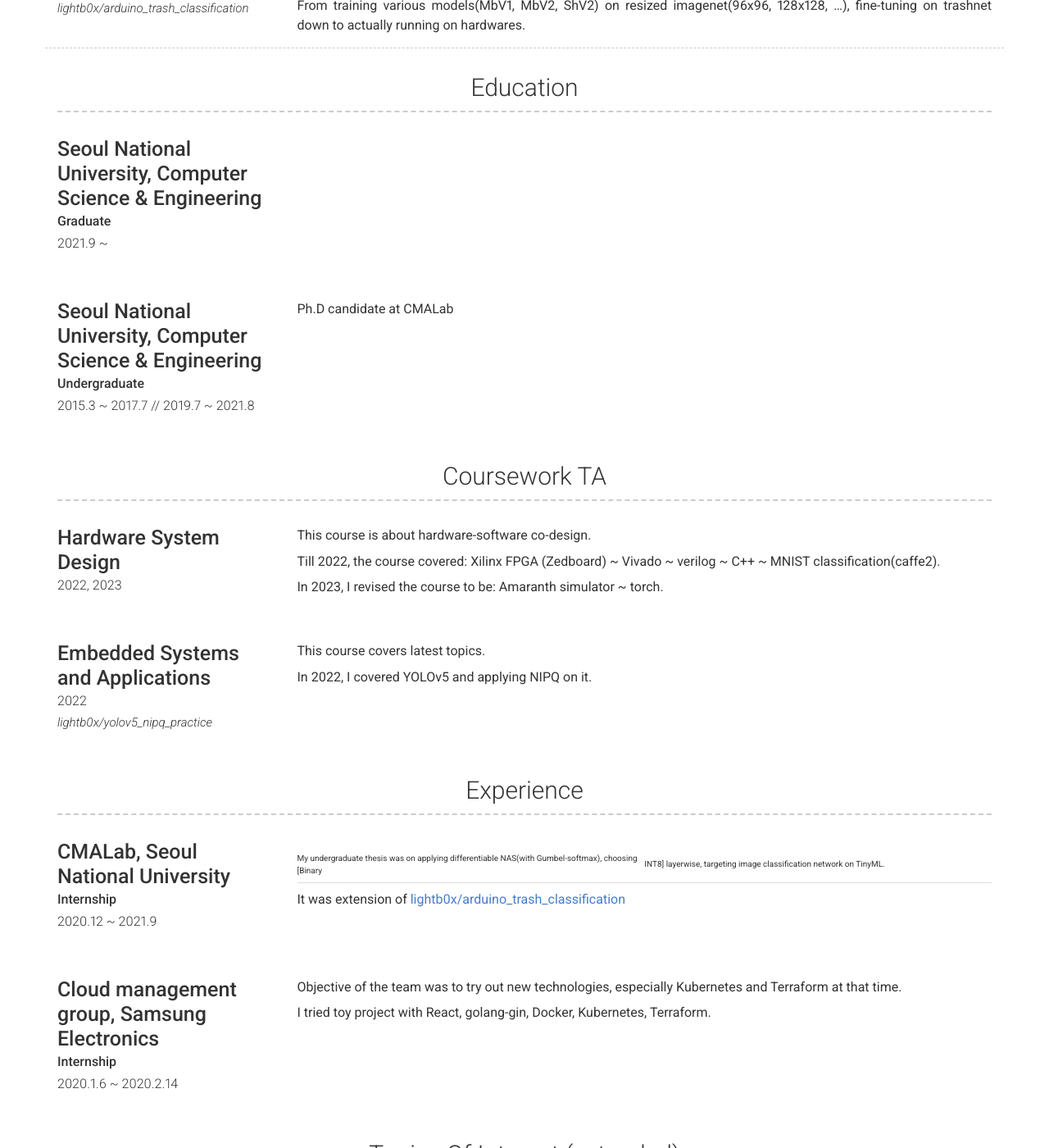
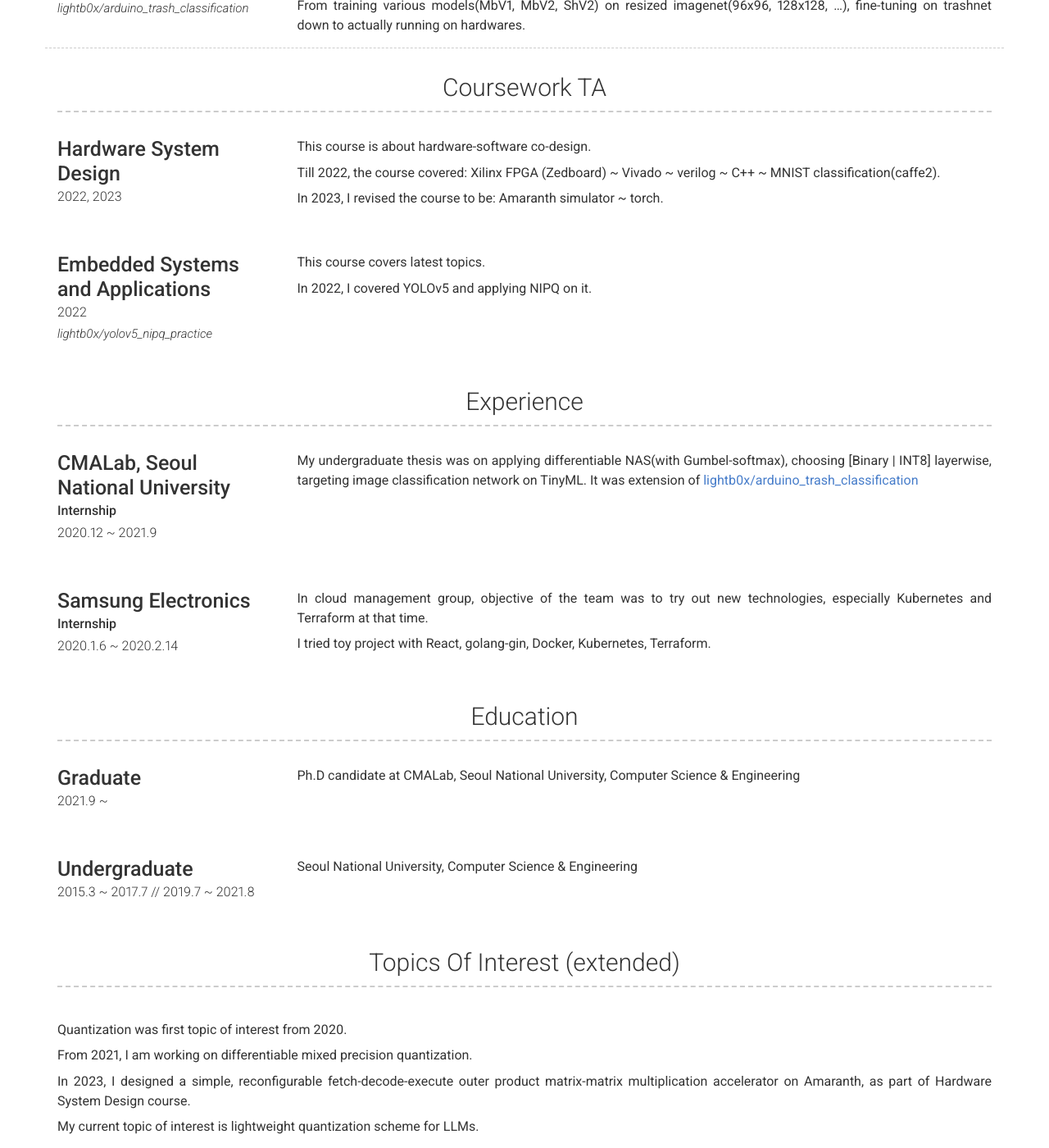
Before and after one commit to lightb0x/lightb0x.github.io, a Jekyll site: the page built from index.md, in a window 1280 px wide and 1400 px high, scrolled down 1218 px. Shown: the whole window at 82% size. Built offline with Jekyll 4.4.1, drawn with Linux system fonts in a browser that asks for light colours; nearby versions of some CDN libraries; part of the change alters nothing that is shown.

```diff
--- a/_config.yml
+++ b/_config.yml
@@ -120,19 +120,6 @@ content:
           Trash classification on Arduino Nano 33 BLE and Raspberry Pi 2.
 
           From training various models(MbV1, MbV2, ShV2) on resized imagenet(96x96, 128x128, ...), fine-tuning on trashnet down to actually running on hardwares.
-  - title: Education
-    layout: list
-    content:
-      - layout: left
-        title: Seoul National University, Computer Science & Engineering
-        sub_title: Graduate
-        caption: 2021.9 ~
-      - layout: left
-        title: Seoul National University, Computer Science & Engineering
-        sub_title: Undergraduate
-        caption: 2015.3 ~ 2017.7 // 2019.7 ~ 2021.8
-        description: | # this will include new lines to allow paragraphs
-          Ph.D candidate at CMALab
   - title: Coursework TA
     layout: list
     content:
@@ -163,16 +150,30 @@ content:
         caption: 2020.12 ~ 2021.9
         description: |
           My undergraduate thesis was on applying differentiable NAS(with Gumbel-softmax), choosing [Binary | INT8] layerwise, targeting image classification network on TinyML.
-
           It was extension of [lightb0x/arduino_trash_classification](https://github.com/lightb0x/arduino_trash_classification)
       - layout: left
-        title: Cloud management group, Samsung Electronics
+        title: Samsung Electronics
         sub_title: Internship
         caption: 2020.1.6 ~ 2020.2.14
         description: | # this will include new lines to allow paragraphs
-          Objective of the team was to try out new technologies, especially Kubernetes and Terraform at that time.
+          In cloud management group, objective of the team was to try out new technologies, especially Kubernetes and Terraform at that time.
 
           I tried toy project with React, golang-gin, Docker, Kubernetes, Terraform.
+  - title: Education
+    layout: list
+    content:
+      - layout: left
+        title: Graduate
+        # sub_title: Graduate
+        caption: 2021.9 ~
+        description: | # this will include new lines to allow paragraphs
+          Ph.D candidate at CMALab, Seoul National University, Computer Science & Engineering
+      - layout: left
+        title: Undergraduate
+        # sub_title: Undergraduate
+        caption: 2015.3 ~ 2017.7 // 2019.7 ~ 2021.8
+        description: |
+          Seoul National University, Computer Science & Engineering
   - title: Topics Of Interest (extended)
     layout: text
     content: | # this will include new lines to allow paragraphs
```
